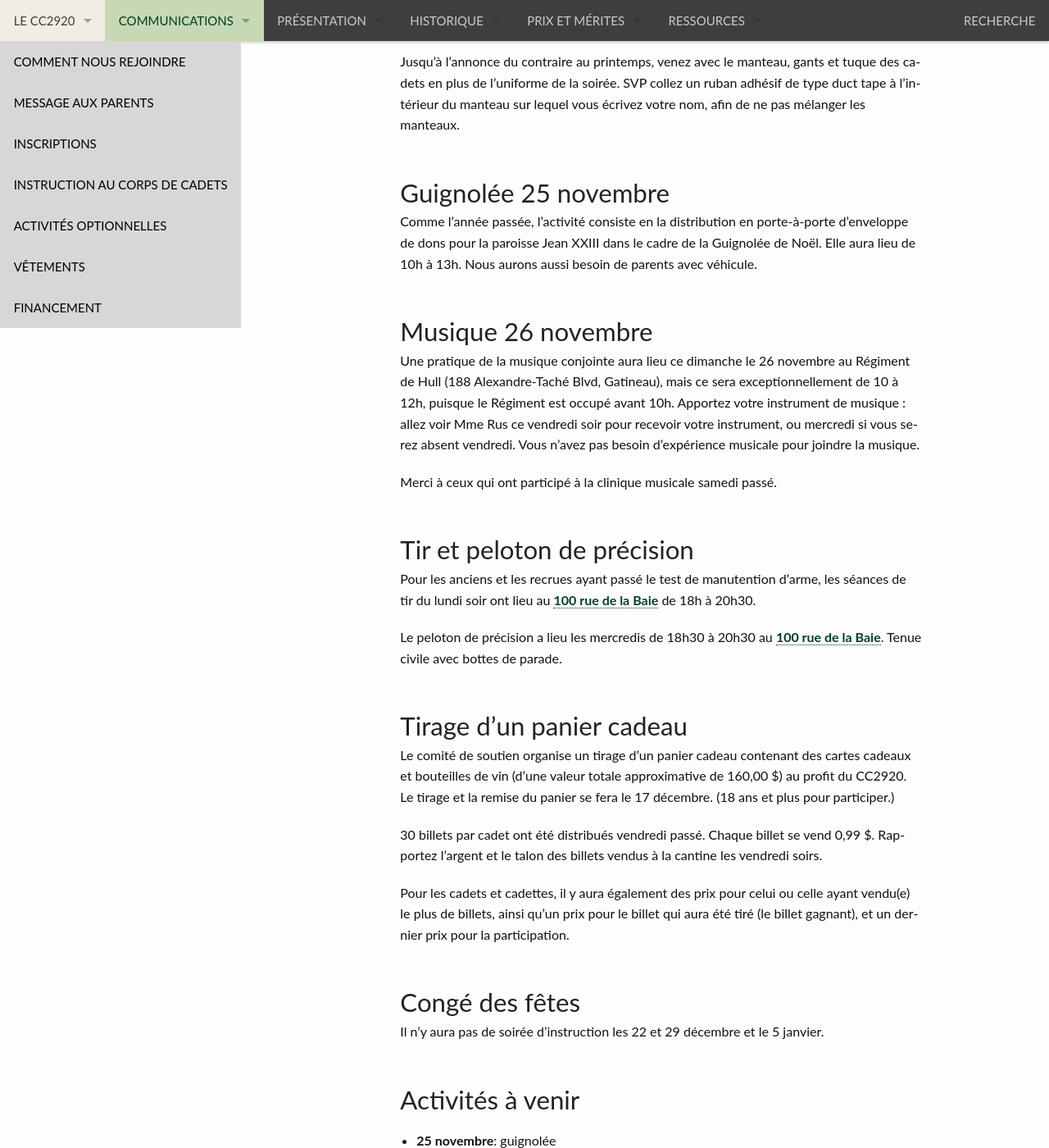
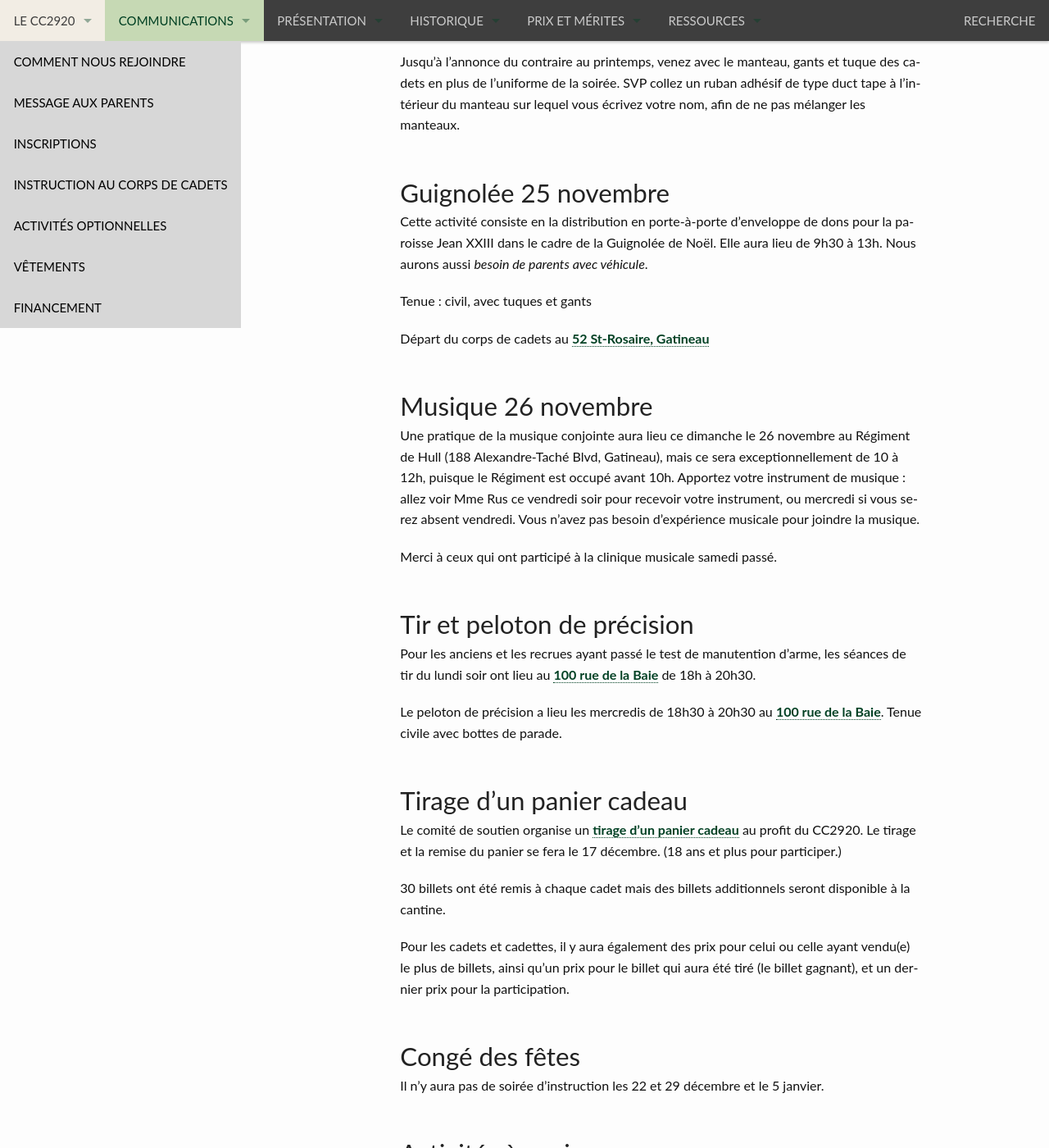
Before and after one commit to CC2920/web, a Jekyll site: the page built from _communications/messages.md, in a window 1280 px wide and 1400 px high, scrolled down 365 px. Shown: the whole window at 82% size. Built offline with Jekyll 4.4.1, drawn with Linux system fonts in a browser that asks for light colours.

Commit message:
Ajustement des messages

```diff
--- a/_communications/messages.md
+++ b/_communications/messages.md
@@ -18,7 +18,11 @@ Jusqu'à l'annonce du contraire au printemps, venez avec le manteau, gants et tu
 
 ## Guignolée 25 novembre
 
-Comme l'année passée, l'activité consiste en la distribution en porte-à-porte d'enveloppe de dons pour la paroisse Jean XXIII dans le cadre de la Guignolée de Noël. Elle aura lieu de 10h à 13h. Nous aurons aussi besoin de parents avec véhicule.
+Cette activité consiste en la distribution en porte-à-porte d’enveloppe de dons pour la paroisse Jean XXIII dans le cadre de la Guignolée de Noël. Elle aura lieu de 9h30 à 13h. Nous aurons aussi *besoin de parents avec véhicule*.
+
+Tenue : civil, avec tuques et gants
+
+Départ du corps de cadets au [52 St-Rosaire, Gatineau](/information/comment-nous-rejoindre/#le-quartier-maître-52-rue-saint-rosaire)
 
 ## Musique 26 novembre
 
@@ -34,9 +38,9 @@ Le peloton de précision a lieu les mercredis de 18h30 à 20h30 au [100 rue de l
 
 ## Tirage d'un panier cadeau
 
-Le comité de soutien organise un tirage d'un panier cadeau contenant des cartes cadeaux et bouteilles de vin (d'une valeur totale approximative de 160,00 $) au profit du CC2920. Le tirage et la remise du panier se fera le 17 décembre. (18 ans et plus pour participer.)
+Le comité de soutien organise un [tirage d'un panier cadeau](/information/financement/#panier-cadeau-pour-le-temps-des-f%C3%AAtes) au profit du CC2920. Le tirage et la remise du panier se fera le 17 décembre. (18 ans et plus pour participer.)
 
-30 billets par cadet ont été distribués vendredi passé. Chaque billet se vend 0,99 $. Rapportez l'argent et le talon des billets vendus à la cantine les vendredi soirs.
+30 billets ont été remis à chaque cadet mais des billets additionnels seront disponible à la cantine.
 
 Pour les cadets et cadettes, il y aura également des prix pour celui ou celle ayant vendu(e) le plus de billets, ainsi qu’un prix pour le billet qui aura été tiré (le billet gagnant), et un dernier prix pour la participation.
 
```
